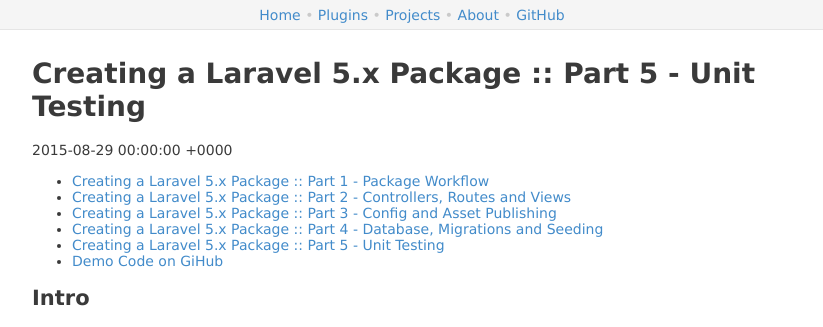
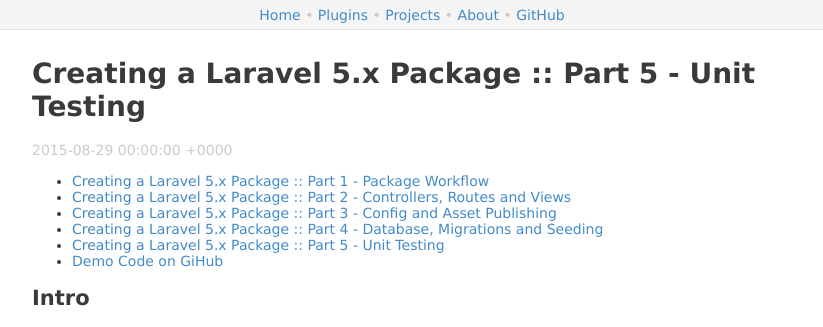
Before and after one commit to websanova/websanova.github.io, a Jekyll site: the page built from _posts/laravel/2015-08-29-creating-a-new-package-in-laravel-5-part-5-unit-testing.md, in a window 1280 px wide. Shown: the top 327 px of the page, without its empty margins (228-1051 px from the left). Built offline with Jekyll 4.4.1, drawn with Linux system fonts in a browser that asks for light colours; comment, search, counter and statistics services are not loaded.

Commit message:
Update date style.

```diff
--- a/_layouts/master.html
+++ b/_layouts/master.html
@@ -44,6 +44,10 @@
 			padding: 0 20px 20px 20px;
 		}
 
+		#date {
+			color: #cacaca;
+		}
+
 		#content {
 			margin: 15px 0;
 		}
@@ -63,7 +67,7 @@
 	<div id="container">
 		<h1>{{ page.title }}</h1>
 
-		<div id="date">{{ page.date }}</div>
+		<time id="date">{{ page.date }}</time>
 
 		<div id="content">
 			{{ content }}
```
